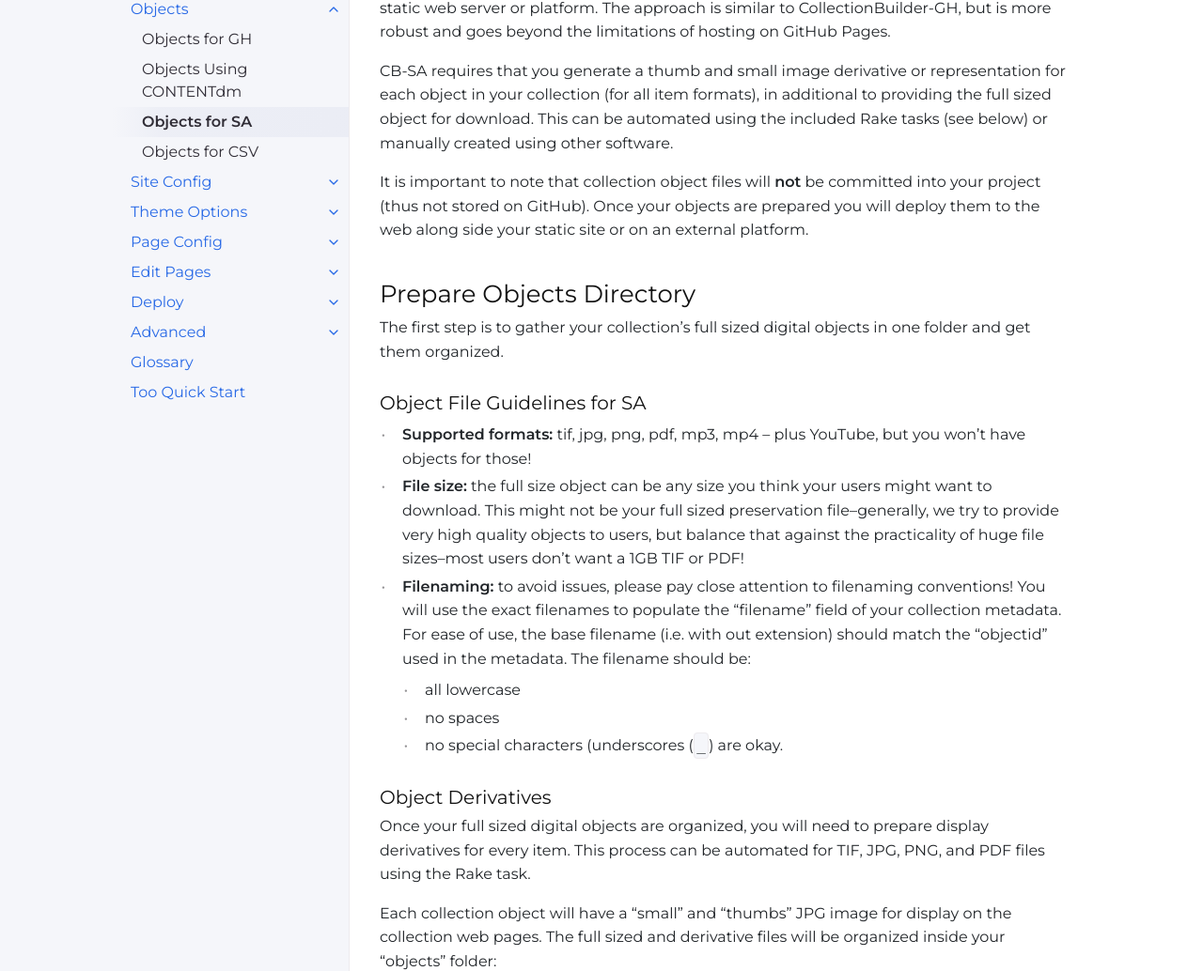
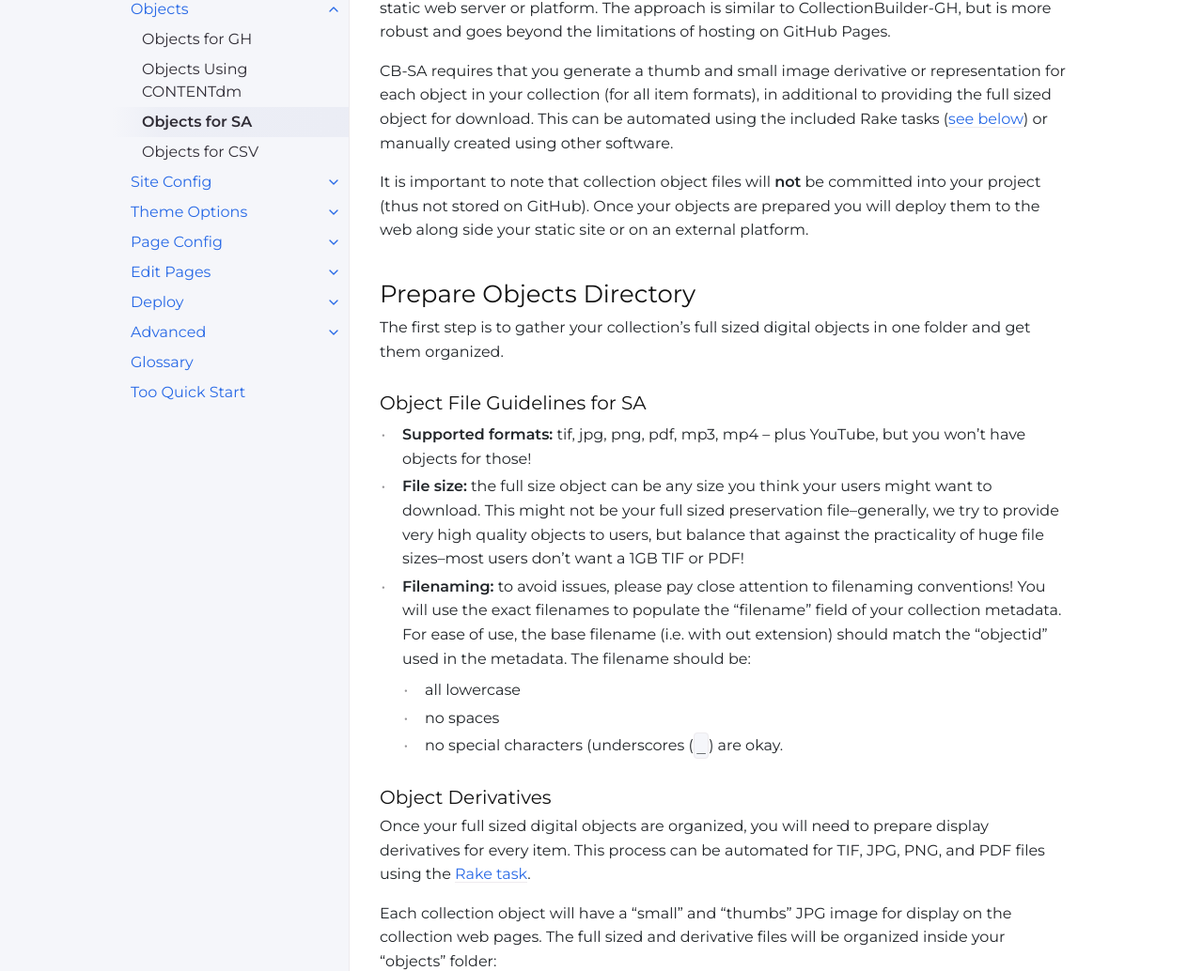
Before and after one commit to CollectionBuilder/cb-docs, a Jekyll site: the page built from docs/objects/sa-objects.md, in a window 1280 px wide and 1400 px high. Shown: the part 242-1276 px from the top of the window at 94% size. Built offline with Jekyll 4.4.1, drawn with Linux system fonts in a browser that asks for light colours; part of the change alters nothing that is shown.

Commit message:
fix links

```diff
--- a/docs/objects/sa-objects.md
+++ b/docs/objects/sa-objects.md
@@ -10,7 +10,7 @@ CollectionBuilder-SA is designed for large, stand alone collections self-hosted
 The approach is similar to CollectionBuilder-GH, but is more robust and goes beyond the limitations of hosting on GitHub Pages.
 
 CB-SA requires that you generate a thumb and small image derivative or representation for each object in your collection (for all item formats), in additional to providing the full sized object for download.
-This can be automated using the included Rake tasks (see below) or manually created using other software.
+This can be automated using the included Rake tasks ([see below](#generate-derivatives-rake-task)) or manually created using other software.
 
 It is important to note that collection object files will **not** be committed into your project (thus not stored on GitHub).
 Once your objects are prepared you will deploy them to the web along side your static site or on an external platform.
@@ -31,7 +31,7 @@ The first step is to gather your collection's full sized digital objects in one
 ### Object Derivatives
 
 Once your full sized digital objects are organized, you will need to prepare display derivatives for every item.
-This process can be automated for TIF, JPG, PNG, and PDF files using the Rake task.
+This process can be automated for TIF, JPG, PNG, and PDF files using the [Rake task](#generate-derivatives-rake-task).
 
 Each collection object will have a "small" and "thumbs" JPG image for display on the collection web pages.
 The full sized and derivative files will be organized inside your "objects" folder:
@@ -59,7 +59,7 @@ It is a standard part of all Ruby installs, so if you are using Jekyll, you have
 CB-SA's `generate_derivatives` task, automates creating a small and thumb image from all images and PDFs contained within the "objects/" directory in your project repository.
 It outputs the derivatives to "objects/small" and "objects/thumbs" following the naming convention.
 
-Before using the command, you will need to [install ImageMagick and Ghostscript]({{ '/docs/software/optional.html' | relative_url }}) on your local machine.
+Before using the command, you will need to [install ImageMagick and Ghostscript]({{ '/docs/software/optional/' | relative_url }}) on your local machine.
 
 Once the required software is installed, follow these steps to generate derivative images:
 
```
